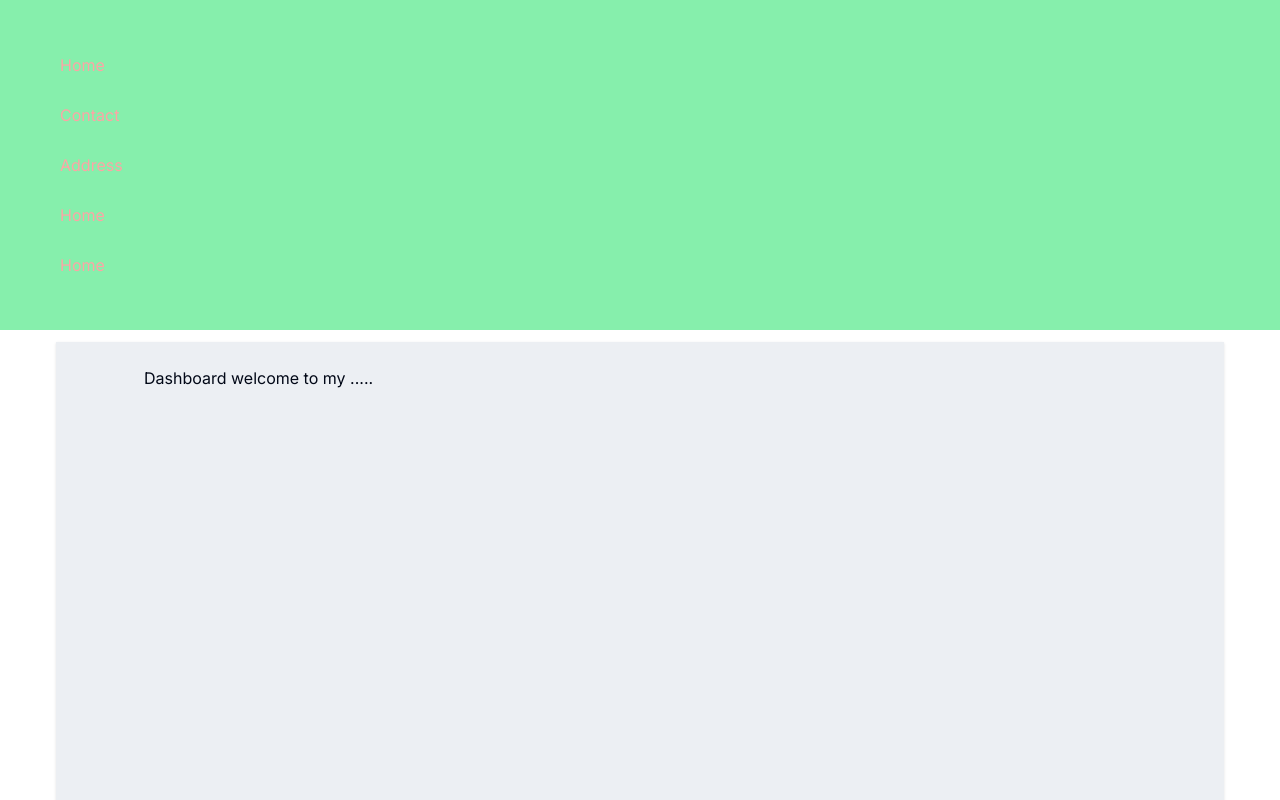
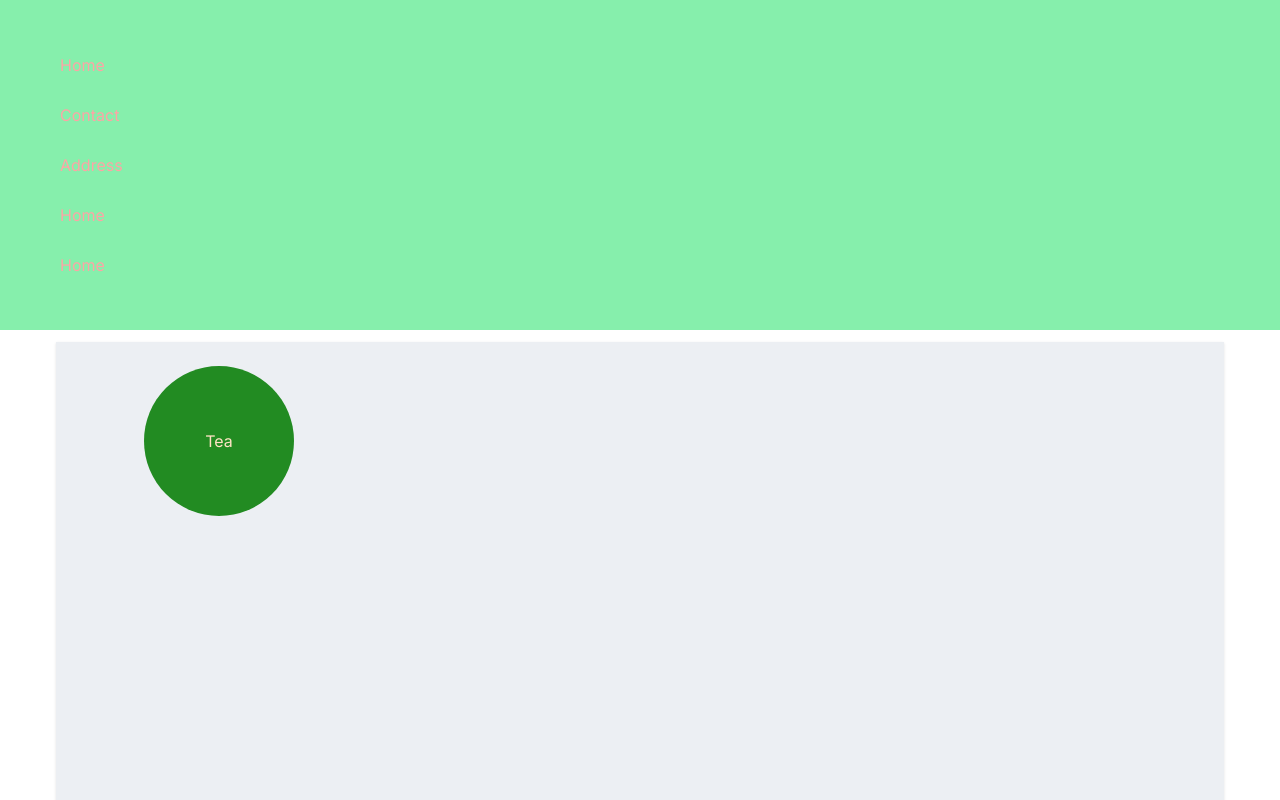
Before and after one commit to RownakHayat/practies, a Next.js app: page /admin/dashboard in a window 1280 px wide. Shown: the top 800 px of the page. Built offline with nearby package versions, Linux system fonts and the light colour scheme.

Commit message:
css style file create

```diff
--- a/components/pages/Dashboard/Dashboard.tsx
+++ b/components/pages/Dashboard/Dashboard.tsx
@@ -1,14 +1,16 @@
-import useTitle from '@/components/common/hooks/useTitle'
-import React from 'react'
+import useTitle from '@/components/common/hooks/useTitle';
+import React from 'react';
+import './styleDashboard.css';
 
 const Dashboard = () => {
-  useTitle('Dashboard')
+  useTitle('Dashboard');
   return (
     <div className='container'>
-      Dashboard welcome to my .....
-
+      <div className="box">
+      <p>Tea</p>
+      </div>
     </div>
-  )
+  );
 }
 
-export default Dashboard
+export default Dashboard;
--- /dev/null
+++ b/components/pages/Dashboard/styleDashboard.css
@@ -0,0 +1,10 @@
+.box{
+    width: 150px;
+    height: 150px;
+    background-color: forestgreen;
+    border-radius: 50%;
+    display: flex;
+    justify-content: center;
+    align-items: center;
+    color: bisque;
+}
```
